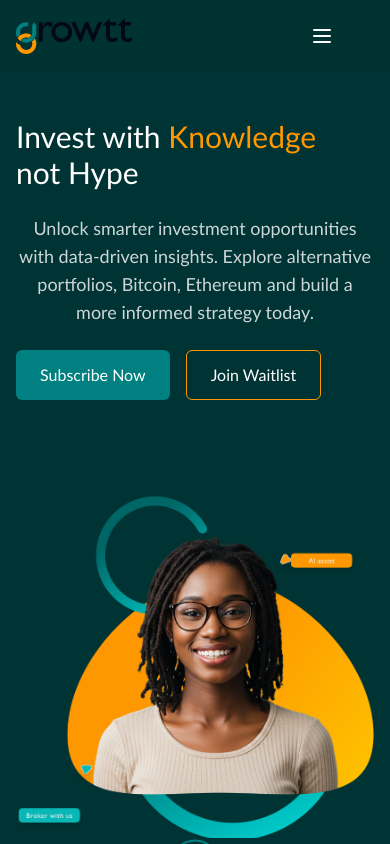
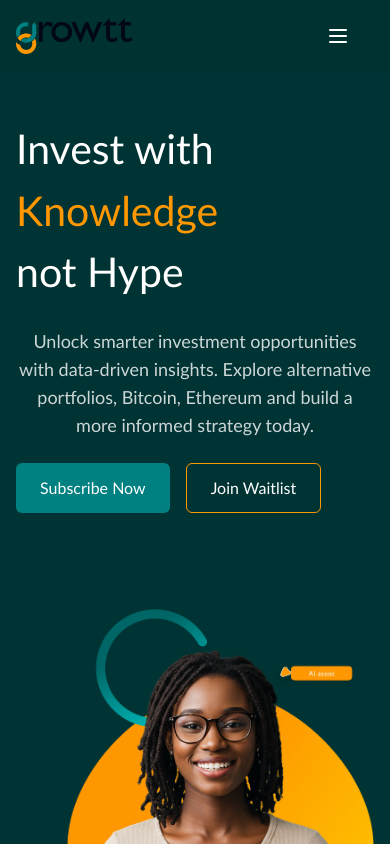
Before and after one commit to ydkdan6/growtt, a React (Vite) app: page / in a window 390 px wide. Shown: the top 844 px of the page. Built offline with nearby package versions, Linux system fonts and the light colour scheme.

Commit message:
fix: update layout styles for improved responsiveness and consistency

```diff
--- a/src/pages/Index.tsx
+++ b/src/pages/Index.tsx
@@ -143,7 +143,7 @@ const handleWaitlistSubscribe = () => {
   const visibleModules = learningModules.slice(currentLearningIndex, currentLearningIndex + 4);
 
   return (
-    <div className="min-h-screen bg-white overflow-x-hidden">
+    <div className="min-h-screen bg-white overflow-x-hidden w-full">
       {/* Navigation */}
       <motion.nav
         initial={{ y: -100 }}
@@ -179,9 +179,9 @@ const handleWaitlistSubscribe = () => {
             {/* Mobile Menu Button */}
             <button
               onClick={() => setMobileMenuOpen(!mobileMenuOpen)}
-              className="md:hidden text-white p-2 z-[60]"
+              className="md:hidden text-white p-2 z-[60] "
             >
-              {mobileMenuOpen ? <X className="w-6 h-6 mr-8" /> : <Menu className="w-6 h-6 mr-8" />}
+              {mobileMenuOpen ? <X className="w-6 h-6 mr-4" /> : <Menu className="w-6 h-6 mr-4" />}
             </button>
           </div>
 
@@ -233,7 +233,7 @@ const handleWaitlistSubscribe = () => {
                     className="block w-[408px] h-[125px] object-cover md:scale-x-100 md:block hidden"
                   />
               </h1>
-              <h1 className="text-3xl sm:text-4xl lg:text-5xl font-light">
+              <h1 className="text-[41px] sm:text-4xl lg:text-5xl font-light">
                 Invest with <span className="text-growtt-orange">Knowledge</span>
                 <br/>not Hype
               </h1>
```
